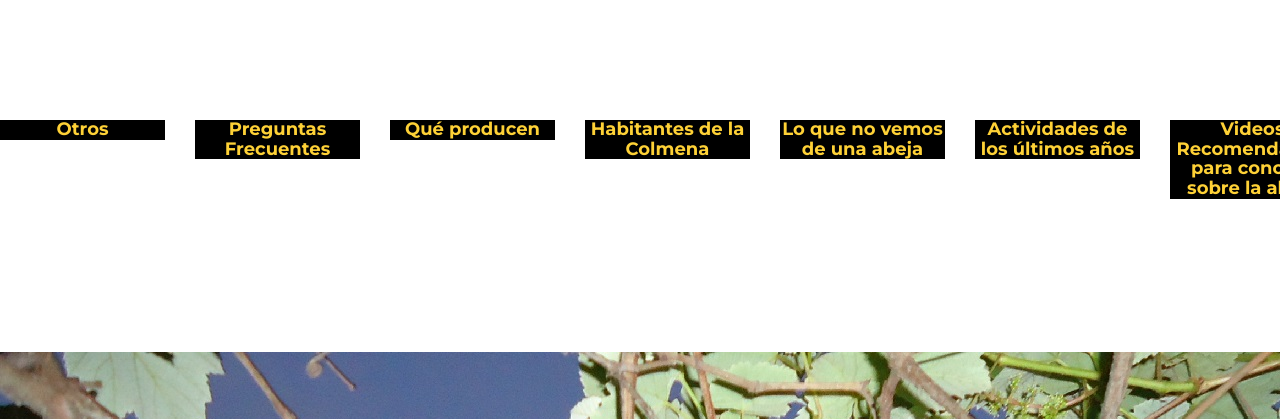
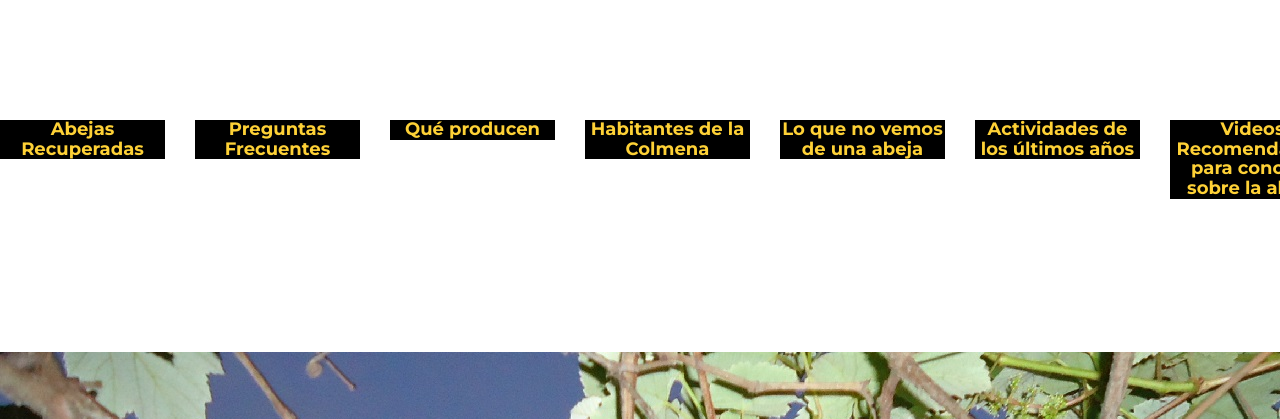
Before and after one commit to AbejasEnLanus/AbejasEnLanus.github.io, a website: page index.html in a window 1280 px wide. Shown: the part 1224-1643 px from the top of the page. Drawn offline with nearby package versions, Linux system fonts and the light colour scheme; no server answers; a web font is replaced by a local one.

Commit message:
New item

```diff
--- a/index.html
+++ b/index.html
@@ -159,7 +159,7 @@
             <div class="row text-center">
                 <div class="col-md-2" style="height:162px;;margin-left: -195px;">
                     <a href="#preguntasFrecuentes" class="portfolio-link" data-toggle="modal">
-                        <h4 class="service-heading">Otros</h4>
+                        <h4 class="service-heading">Abejas Recuperadas</h4>
                         <img ng-src="{{portadas['Otros']}}" class="img-rounded img-responsive">
                     </a>
                 </div>
```
